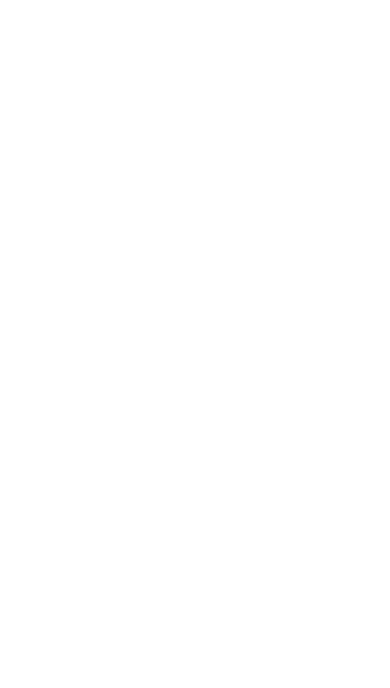
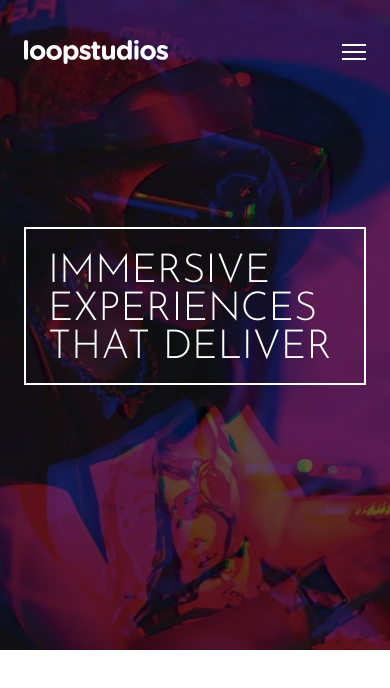
Before and after one commit to MrBlackvanta/loopstudios-landing-page, a Next.js app: page / in a window 390 px wide. Shown: the top 688 px of the page. Built offline with nearby package versions, Linux system fonts and the light colour scheme.

Commit message:
implement responsive layout with mobile menu and hero section; add navigation links and page lock functionality

```diff
--- a/src/app/globals.css
+++ b/src/app/globals.css
@@ -8,8 +8,8 @@
 
   --color-ink-muted: #767676;
 
-  --text-hero: 2.5rem;
-  --text-hero--line-height: 2.375rem;
+  --text-hero: clamp(1.875rem, 18.2vw - 1.75rem, 2.5rem);
+  --text-hero--line-height: 0.95;
   --text-hero-lg: 4.5rem;
   --text-hero-lg--line-height: 4.375rem;
   --text-section: 2rem;
@@ -31,6 +31,10 @@
 }
 
 @layer base {
+  html {
+    @apply overflow-y-scroll;
+  }
+
   body {
     @apply text-body bg-white font-sans text-black;
   }
--- a/src/app/page.tsx
+++ b/src/app/page.tsx
@@ -1,3 +1,13 @@
+import { SiteHeader } from "@/components/layout";
+import { HeroSection } from "@/views/home";
+
 export default function Home() {
-  return <main />;
+  return (
+    <>
+      <SiteHeader />
+      <main>
+        <HeroSection />
+      </main>
+    </>
+  );
 }
--- a/src/components/layout/index.ts
+++ b/src/components/layout/index.ts
@@ -1 +1,2 @@
 export { default as Signature } from "./signature";
+export { default as SiteHeader } from "./site-header";
--- /dev/null
+++ b/src/components/layout/mobile-menu.tsx
@@ -0,0 +1,113 @@
+"use client";
+
+import { CloseIcon, Logo, MenuIcon } from "@/components/icons";
+import { usePageLock } from "@/lib";
+import { useEffect, useId, useRef, useState } from "react";
+import NavLinks from "./nav-links";
+
+export default function MobileMenu() {
+  const [open, setOpen] = useState(false);
+  const panelId = useId();
+  const panelRef = useRef<HTMLDivElement>(null);
+  const triggerRef = useRef<HTMLButtonElement>(null);
+
+  usePageLock(open);
+
+  useEffect(() => {
+    if (!open) return;
+
+    let abandoned = false;
+    const panel = panelRef.current;
+    const trigger = triggerRef.current;
+    const wide = window.matchMedia("(min-width: 64rem)");
+
+    const closeOnEscape = (event: KeyboardEvent) => {
+      if (event.key === "Escape") setOpen(false);
+    };
+    const closeWhenWide = () => {
+      if (wide.matches) setOpen(false);
+    };
+
+    document.addEventListener("keydown", closeOnEscape);
+    wide.addEventListener("change", closeWhenWide);
+
+    requestAnimationFrame(() =>
+      requestAnimationFrame(() => {
+        if (!abandoned) panel?.focus();
+      }),
+    );
+
+    return () => {
+      abandoned = true;
+      document.removeEventListener("keydown", closeOnEscape);
+      wide.removeEventListener("change", closeWhenWide);
+      trigger?.focus();
+    };
+  }, [open]);
+
+  const trapTab = (event: React.KeyboardEvent<HTMLDivElement>) => {
+    const panel = panelRef.current;
+    if (event.key !== "Tab" || !panel) return;
+
+    const stops = panel.querySelectorAll<HTMLElement>("a[href], button");
+    const first = stops[0];
+    const last = stops[stops.length - 1];
+    const atStart =
+      document.activeElement === first || document.activeElement === panel;
+
+    if (event.shiftKey && atStart) {
+      event.preventDefault();
+      last.focus();
+    } else if (!event.shiftKey && document.activeElement === last) {
+      event.preventDefault();
+      first.focus();
+    }
+  };
+
+  return (
+    <div className="lg:hidden">
+      <button
+        ref={triggerRef}
+        type="button"
+        onClick={() => setOpen(true)}
+        aria-expanded={open}
+        aria-controls={panelId}
+        aria-label="Open menu"
+        className="v-focus-ring -m-3 grid size-12 place-items-center"
+      >
+        <MenuIcon />
+      </button>
+
+      <div
+        ref={panelRef}
+        id={panelId}
+        role="dialog"
+        aria-modal="true"
+        aria-label="Menu"
+        tabIndex={-1}
+        onKeyDown={trapTab}
+        className={`fixed inset-0 z-50 bg-black transition-[translate,visibility] duration-300 ease-out outline-none motion-reduce:transition-none ${
+          open ? "visible translate-y-0" : "invisible -translate-y-full"
+        }`}
+      >
+        <div className="mx-auto flex w-full max-w-289.5 items-center justify-between px-6 pt-10">
+          <Logo className="h-6 w-36" />
+          <button
+            type="button"
+            onClick={() => setOpen(false)}
+            aria-label="Close menu"
+            className="v-focus-ring -m-3 grid size-12 place-items-center"
+          >
+            <CloseIcon />
+          </button>
+        </div>
+        <nav
+          aria-label="Menu"
+          className="mx-auto w-full max-w-289.5 px-6 pt-39.75"
+        >
+          <NavLinks variant="menu" onNavigate={() => setOpen(false)} />
+        </nav>
+      </div>
+    </div>
+  );
+}
--- /dev/null
+++ b/src/components/layout/nav-links.tsx
@@ -0,0 +1,39 @@
+import { navLinks } from "@/data";
+
+type NavVariant = "header" | "menu";
+
+const styles: Record<NavVariant, { list: string; link: string }> = {
+  header: {
+    list: "flex items-center gap-8",
+    link: "relative after:absolute after:top-full after:left-1/2 after:mt-2 after:h-0.5 after:w-6 after:-translate-x-1/2 after:scale-x-0 after:bg-current after:transition-transform after:duration-200 after:content-[''] hover:after:scale-x-100 focus-visible:after:scale-x-100 motion-reduce:after:transition-none",
+  },
+  menu: {
+    list: "flex flex-col gap-6",
+    link: "v-display text-menu",
+  },
+};
+
+type NavLinksProps = {
+  variant: NavVariant;
+  onNavigate?: () => void;
+};
+
+export default function NavLinks({ variant, onNavigate }: NavLinksProps) {
+  const style = styles[variant];
+
+  return (
+    <ul className={style.list}>
+      {navLinks.map(({ label, href }) => (
+        <li key={label}>
+          <a
+            href={href}
+            onClick={onNavigate}
+            className={`v-focus-ring block w-fit ${style.link}`}
+          >
+            {label}
+          </a>
+        </li>
+      ))}
+    </ul>
+  );
+}
--- /dev/null
+++ b/src/components/layout/site-header.tsx
@@ -0,0 +1,20 @@
+import { Logo } from "@/components/icons";
+import MobileMenu from "./mobile-menu";
+import NavLinks from "./nav-links";
+
+export default function SiteHeader() {
+  return (
+    <header className="absolute inset-x-0 top-0 z-10 text-white">
+      <div className="mx-auto flex w-full max-w-289.5 items-center justify-between px-6 pt-10 lg:pt-16">
+        <p className="flex">
+          <Logo className="h-6 w-36 lg:h-8 lg:w-48" />
+          <span className="sr-only">Loopstudios</span>
+        </p>
+        <nav aria-label="Primary" className="hidden lg:block">
+          <NavLinks variant="header" />
+        </nav>
+        <MobileMenu />
+      </div>
+    </header>
+  );
+}
--- /dev/null
+++ b/src/data/index.ts
@@ -0,0 +1,2 @@
+export { navLinks } from "./nav";
+export type { NavLink } from "./nav";
--- /dev/null
+++ b/src/data/nav.ts
@@ -0,0 +1,12 @@
+export type NavLink = {
+  label: string;
+  href: string;
+};
+
+export const navLinks: NavLink[] = [
+  { label: "About", href: "#" },
+  { label: "Careers", href: "#" },
+  { label: "Events", href: "#" },
+  { label: "Products", href: "#" },
+  { label: "Support", href: "#" },
+];
--- /dev/null
+++ b/src/lib/index.ts
@@ -0,0 +1 @@
+export { default as usePageLock } from "./use-page-lock";
--- /dev/null
+++ b/src/lib/use-page-lock.ts
@@ -0,0 +1,24 @@
+import { useEffect } from "react";
+
+export default function usePageLock(locked: boolean) {
+  useEffect(() => {
+    if (!locked) return;
+
+    const { body } = document;
+    const main = document.querySelector("main");
+    const offset = window.scrollY;
+
+    body.style.position = "fixed";
+    body.style.insetInline = "0";
+    body.style.top = `${-offset}px`;
+    main?.setAttribute("inert", "");
+
+    return () => {
+      body.style.position = "";
+      body.style.insetInline = "";
+      body.style.top = "";
+      main?.removeAttribute("inert");
+      window.scrollTo({ top: offset, behavior: "instant" });
+    };
+  }, [locked]);
+}
--- /dev/null
+++ b/src/views/home/hero-section.tsx
@@ -0,0 +1,29 @@
+import heroDesktop from "@/assets/images/desktop/image-hero.webp";
+import heroMobile from "@/assets/images/mobile/image-hero.webp";
+
+export default function HeroSection() {
+  return (
+    <section aria-labelledby="hero-title" className="relative h-162.5">
+      <picture className="absolute inset-0">
+        <source media="(min-width: 48rem)" srcSet={heroDesktop.src} />
+        <img
+          src={heroMobile.src}
+          alt=""
+          width={heroMobile.width}
+          height={heroMobile.height}
+          fetchPriority="high"
+          className="size-full object-cover"
+        />
+      </picture>
+      <div className="absolute inset-0 bg-black/40" />
+      <div className="relative mx-auto w-full max-w-289.5 px-6 pt-56.75 lg:pt-56.5">
+        <h1
+          id="hero-title"
+          className="v-display text-hero lg:text-hero-lg border-2 border-white px-5.5 pt-6 pb-4 text-white lg:w-162.5 lg:p-9.5 lg:pb-6.5"
+        >
+          Immersive experiences that deliver
+        </h1>
+      </div>
+    </section>
+  );
+}
--- /dev/null
+++ b/src/views/home/index.ts
@@ -0,0 +1 @@
+export { default as HeroSection } from "./hero-section";
```
